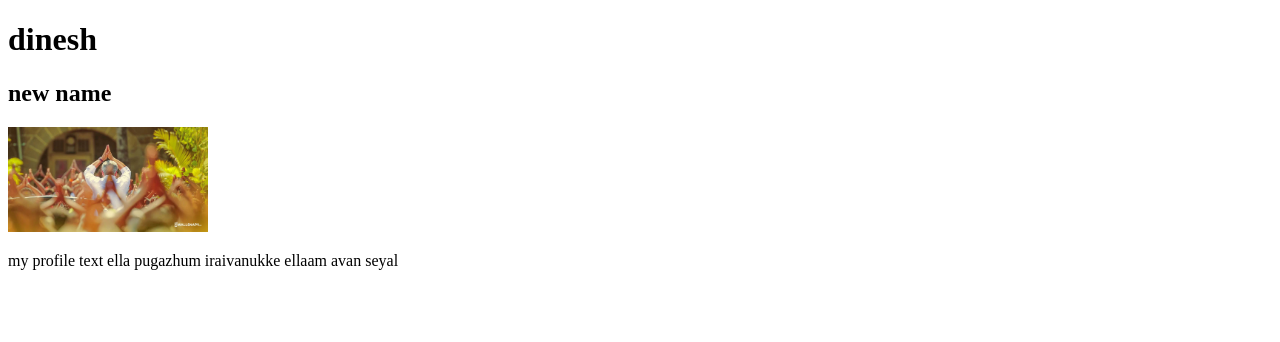
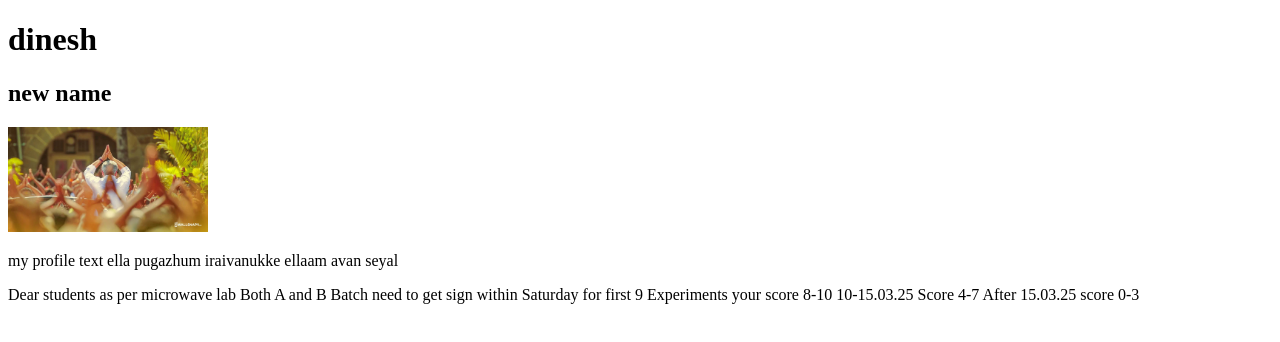
Before and after one commit to dineshtdinesh22/first-broject, a plain HTML site: page index.html in a window 1280 px wide. Drawn offline with Linux system fonts and the light colour scheme.

Commit message:
new paragraf

```diff
--- a/index.html
+++ b/index.html
@@ -10,5 +10,10 @@
    <h2>new name</h2>
    <img width="200px" src="WhatsApp Image 2025-02-01 at 23.41.18_0d72f42a.jpg" alt="">
    <p>my profile text ella pugazhum iraivanukke ellaam avan seyal</p>
+   <p>Dear students as per microwave lab
+    Both A and B Batch need to get sign within  Saturday for  first 9 Experiments
+    your score 8-10
+    10-15.03.25 Score 4-7
+    After 15.03.25 score 0-3</p>
 </body>
 </html>
```
